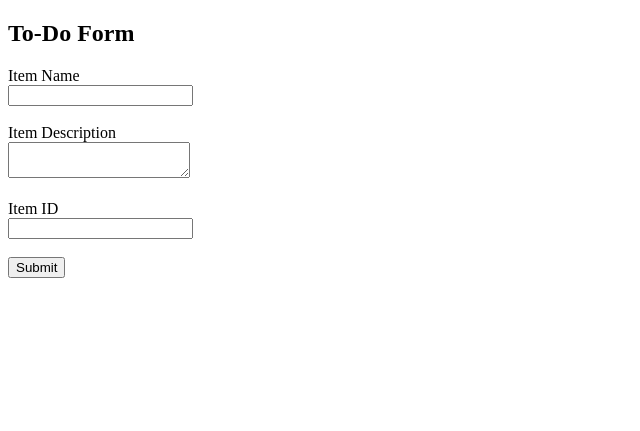
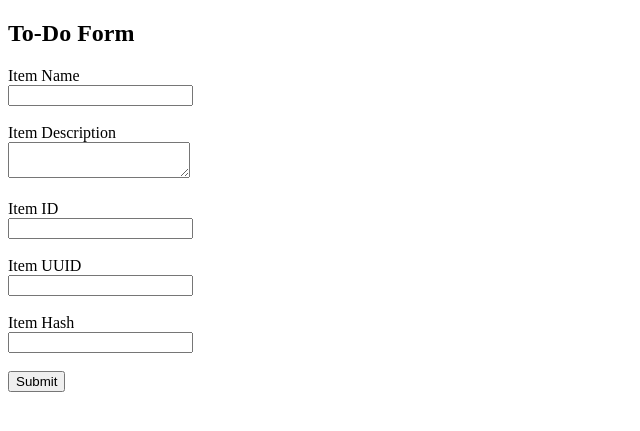
Before and after one commit to amolgautam1221/branchCreation, a Flask app: page / in a window 1280 px wide. Shown: the top 431 px of the page, without its empty margins (0-640 px from the left). Run offline with Flask 3, Linux system fonts and the light colour scheme.

Commit message:
recommit

```diff
--- a/app.py
+++ b/app.py
@@ -1,4 +1,18 @@
-from flask import Flask, render_template
+from flask import Flask, request, render_template
+from dotenv import load_dotenv
+import os
+import pymongo
+
+
+load_dotenv()
+
+MONGO_URI = os.getenv('MONGO_URI')
+
+client = pymongo.MongoClient(MONGO_URI)
+
+db = client.test
+
+collection = db['flask-tutorial']
 
 app = Flask(__name__)
 
@@ -6,5 +20,22 @@ app = Flask(__name__)
 def home():
     return render_template("index.html")
 
+
+@app.route("/submittodoitem", methods=["POST"])
+def submit_todo():
+
+    item_name = request.form.get("itemName")
+    item_description = request.form.get("itemDescription")
+
+    data = {
+        "itemName": item_name,
+        "itemDescription": item_description
+    }
+
+    collection.insert_one(data)
+
+    return "To-Do Item Saved Successfully"
+
+
 if __name__ == "__main__":
     app.run(host="0.0.0.0", port=5000, debug=True)
--- a/templates/index.html
+++ b/templates/index.html
@@ -18,6 +18,12 @@
     <label>Item ID</label><br>
     <input type="text" name="itemId"><br><br>
 
+    <label>Item UUID</label><br>
+    <input type="text" name="itemUUID"><br><br>
+
+    <label>Item Hash</label><br>
+    <input type="text" name="itemHash"><br><br>
+
     <input type="submit" value="Submit">
 
 </form>
```
